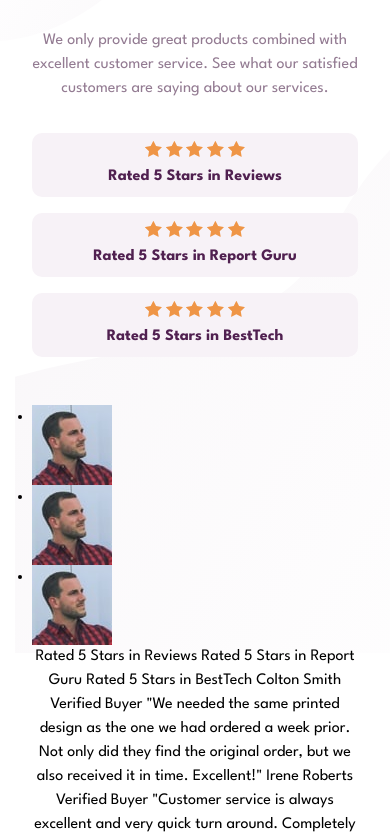
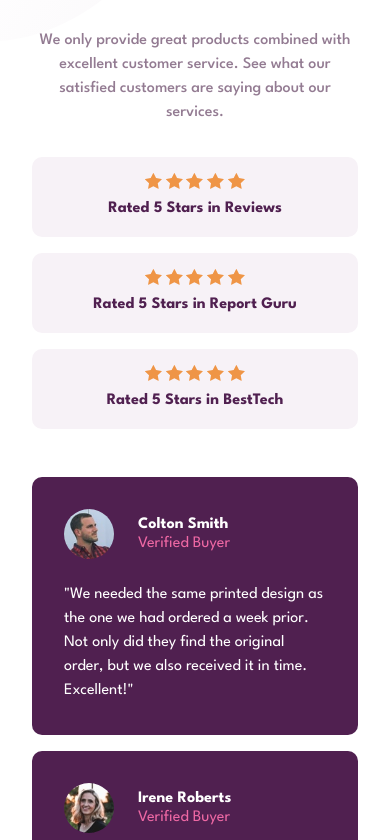
Before and after one commit to kaluczadzsi/social-proof-section, a plain HTML site: page index.html in a window 390 px wide. Shown: the part 191-1031 px from the top of the page. Drawn offline with Linux system fonts and the light colour scheme.

Commit message:
Mobile view almost done

```diff
--- a/index.html
+++ b/index.html
@@ -40,19 +40,52 @@
       <section id="testimonials">
         <div class="container">
           <ul>
-            <li class="testimonial">
-              <div><img src="images/image-colton.jpg" /></div>
+            <li class="testimonial bg-magenta">
+              <div>
+                <img src="images/image-colton.jpg" />
+                <div class="profile-data">
+                  <h4 class="name">Colton Smith</h4>
+                  <p class="verified">Verified Buyer</p>
+                </div>
+              </div>
+              <p>
+                "We needed the same printed design as the one we had ordered a
+                week prior. Not only did they find the original order, but we
+                also received it in time. Excellent!"
+              </p>
             </li>
-            <li class="testimonial">
-              <div><img src="images/image-colton.jpg" /></div>
+            <li class="testimonial bg-magenta">
+              <div>
+                <img src="images/image-irene.jpg" />
+                <div class="profile-data">
+                  <h4 class="name">Irene Roberts</h4>
+                  <p class="verified">Verified Buyer</p>
+                </div>
+              </div>
+              <p>
+                "We needed the same printed design as the one we had ordered a
+                week prior. Not only did they find the original order, but we
+                also received it in time. Excellent!"
+              </p>
             </li>
-            <li class="testimonial">
-              <div><img src="images/image-colton.jpg" /></div>
+            <li class="testimonial bg-magenta">
+              <div>
+                <img src="images/image-anne.jpg" />
+                <div class="profile-data">
+                  <h4 class="name">Anne Wallace</h4>
+                  <p class="verified">Verified Buyer</p>
+                </div>
+              </div>
+              <p>
+                "We needed the same printed design as the one we had ordered a
+                week prior. Not only did they find the original order, but we
+                also received it in time. Excellent!"
+              </p>
             </li>
           </ul>
         </div>
       </section>
-      Rated 5 Stars in Reviews Rated 5 Stars in Report Guru Rated 5 Stars in
+      <!-- Rated 5 Stars in Reviews Rated 5 Stars in Report Guru Rated 5 Stars in
       BestTech Colton Smith Verified Buyer "We needed the same printed design as
       the one we had ordered a week prior. Not only did they find the original
       order, but we also received it in time. Excellent!" Irene Roberts Verified
@@ -60,7 +93,7 @@
       Completely delighted with the simplicity of the purchase and the speed of
       delivery." Anne Wallace Verified Buyer "Put an order with this company and
       can only praise them for the very high standard. Will definitely use them
-      again and recommend them to everyone!"
+      again and recommend them to everyone!" -->
     </main>
   </body>
 </html>
--- a/scss/style.scss
+++ b/scss/style.scss
@@ -1,10 +1,5 @@
 @import 'variables';
 @import 'reset';
-
-body {
-  background: url('../images/bg-pattern-top-mobile.svg') no-repeat top left,
-    url('../images/bg-pattern-bottom-mobile.svg') no-repeat right bottom;
-}
 
 .fc-magenta {
   color: $very-dark-magenta;
@@ -14,9 +9,21 @@ body {
   background-color: $very-dark-magenta;
 }
 
+.name {
+  color: $white;
+  font-weight: 800;
+}
+
+.verified {
+  color: $soft-pink;
+  font-weight: 400;
+}
+
 main {
   text-align: center;
-  padding: 5rem 2rem 0;
+  padding: 5rem 2rem;
+  background: url('../images/bg-pattern-top-mobile.svg') no-repeat top left,
+    url('../images/bg-pattern-bottom-mobile.svg') no-repeat right bottom;
 }
 
 #top {
@@ -40,6 +47,7 @@ main {
     p {
       margin-bottom: 2rem;
       color: $dark-grayish-magenta;
+      font-weight: 500;
     }
   }
 
@@ -51,7 +59,7 @@ main {
     .rating {
       background-color: $light-grayish-magenta;
       font-weight: 700;
-      padding: 0.5rem;
+      padding: 1rem;
       display: flex;
       flex-direction: column;
       align-items: center;
@@ -70,3 +78,37 @@ main {
     }
   }
 }
+
+#testimonials {
+  ul {
+    list-style: none;
+    display: flex;
+    flex-direction: column;
+    gap: 1rem;
+
+    li {
+      padding: 2rem;
+      text-align: left;
+      color: #fff;
+      border-radius: 10px;
+
+      img {
+        width: 50px;
+        height: 50px;
+        border-radius: 50%;
+      }
+
+      .profile-data {
+        line-height: 1.2;
+      }
+    }
+  }
+
+  .container ul li > div {
+    display: flex;
+    gap: 1.5rem;
+    margin-bottom: 1.5rem;
+    align-items: center;
+    justify-content: left;
+  }
+}
```
Also changed, not shown: css/style.css, 1 other file.
